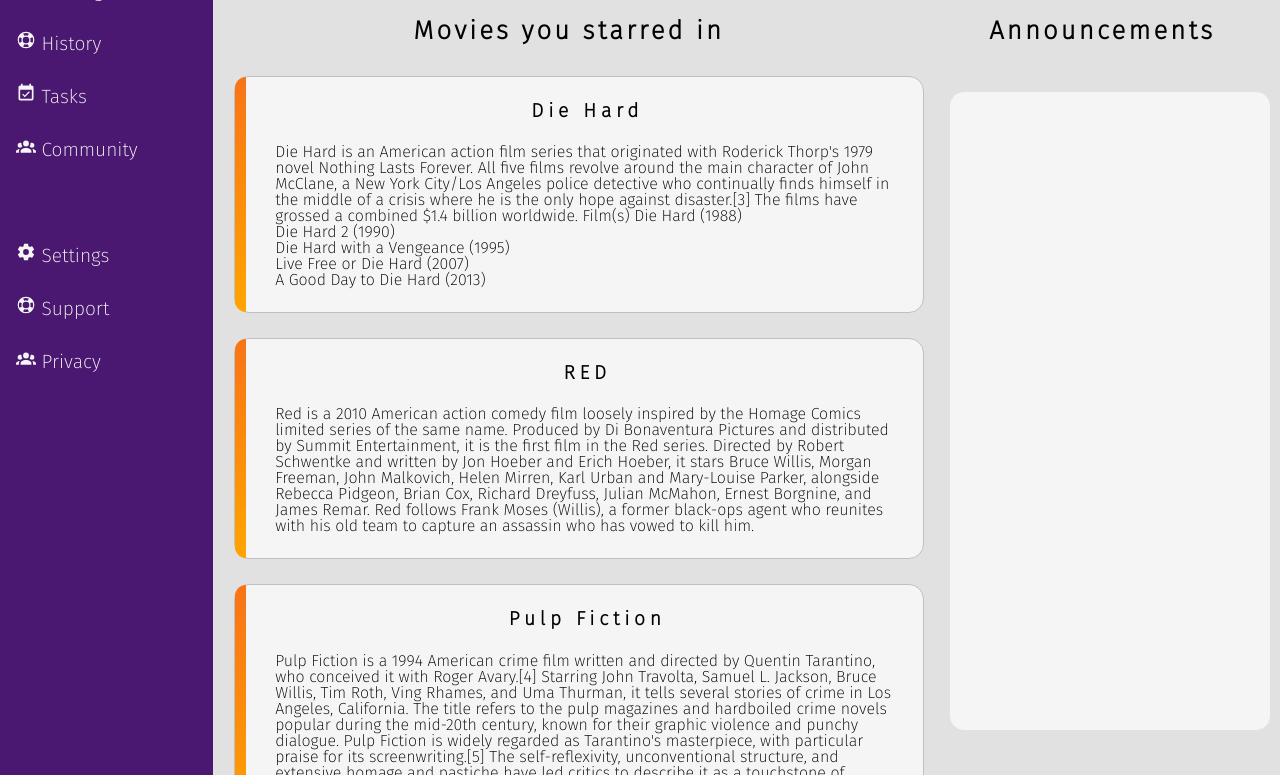
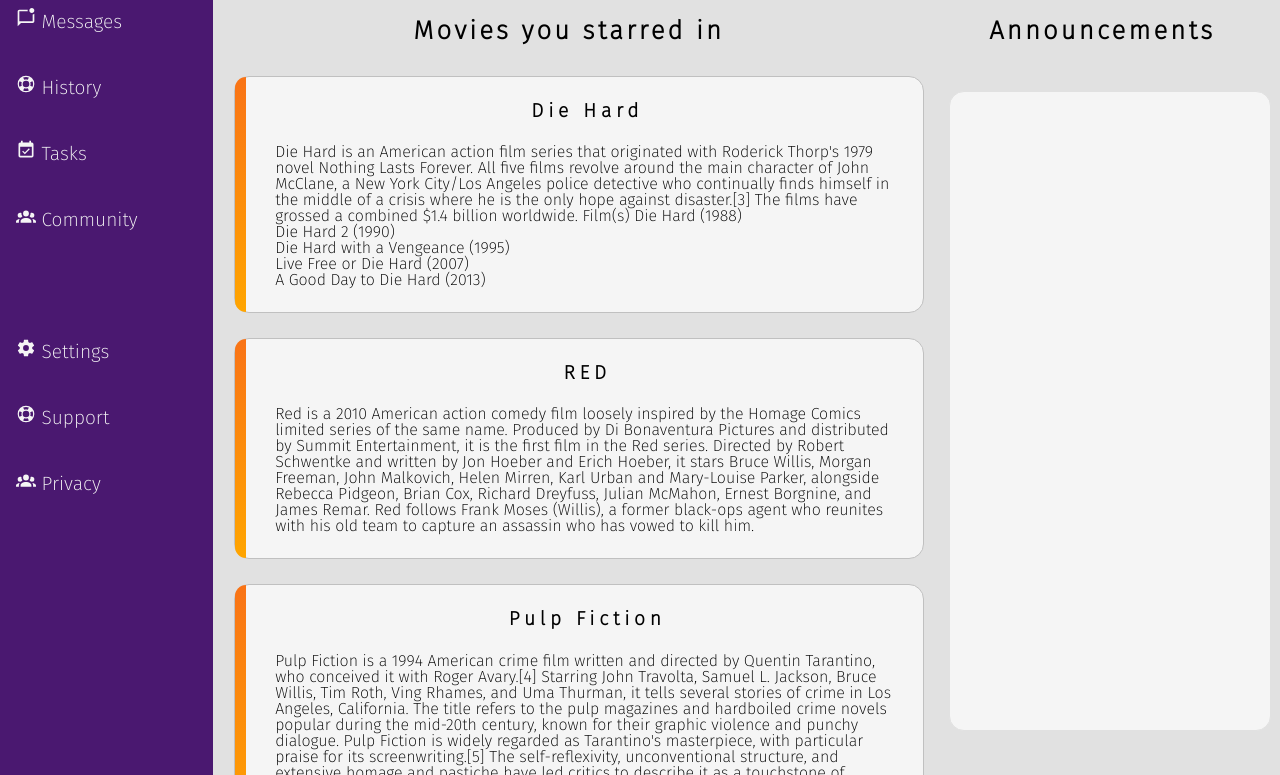
Before and after one commit to AvihayR/Grid-Layout-Admin-Page, a plain HTML site: page index.html in a window 1280 px wide. Shown: the part 204-979 px from the top of the page. Drawn offline with Linux system fonts and the light colour scheme.

Commit message:
position:fixed sidebar UL li's

```diff
--- a/style.css
+++ b/style.css
@@ -40,6 +40,7 @@ aside{
     display: grid;
     grid-template-rows: 70px 7fr;
     grid-gap: 5px;
+    position: relative;
 }
 
 header{
@@ -120,7 +121,9 @@ ul.aside-links{
     justify-self: start;
     display: grid;
     grid-auto-rows: 38px;
-    gap: 15px;
+    gap: 3.5vh;
+    position: fixed;
+    top: 10vh;
 }
 
 /*-----------------
```
